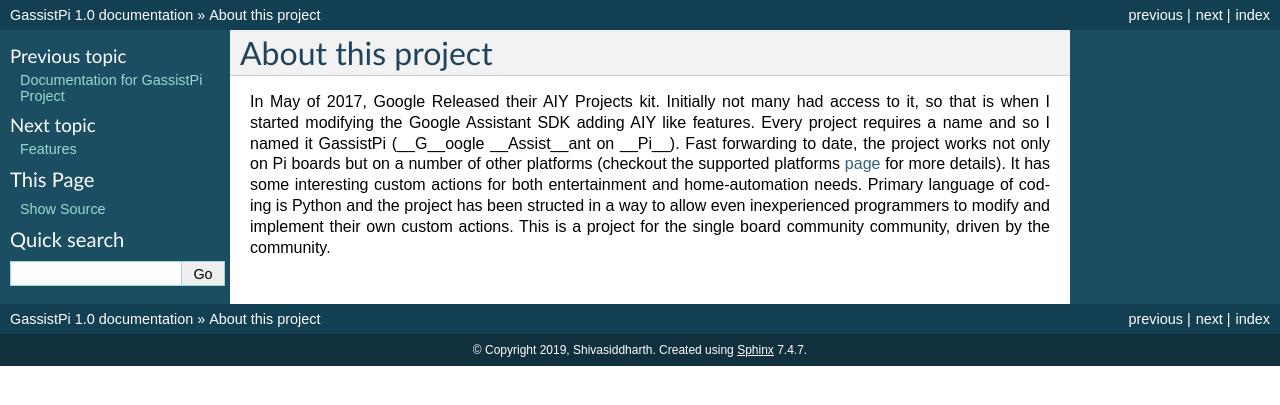
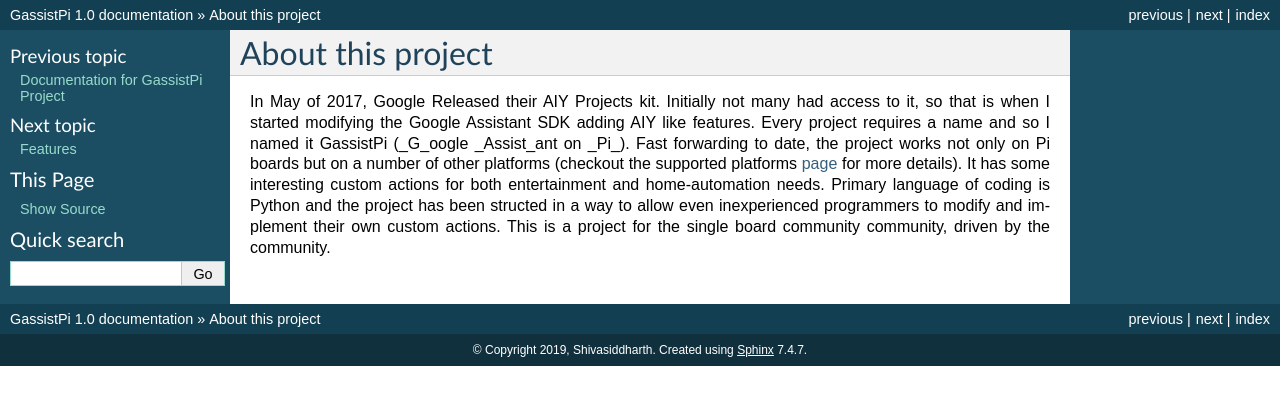
Before and after one commit to shivasiddharth/GassistPi-Documentation, a Sphinx documentation site: the page built from docs/about.rst, in a window 1280 px wide. Shown: the top 405 px of the page. Built offline with Sphinx 7.4.7, drawn with Linux system fonts in a browser that asks for light colours.

```diff
--- a/docs/about.rst
+++ b/docs/about.rst
@@ -2,6 +2,6 @@
 About this project
 ==================
 
-In May of 2017, Google Released their AIY Projects kit. Initially not many had access to it, so that is when I started modifying the Google Assistant SDK adding AIY like features. Every project requires a name and so I named it GassistPi (__G__oogle __Assist__ant on __Pi__). Fast forwarding to date, the project works not only on Pi boards but on a number of other platforms (checkout the supported platforms page_ for more details). It has some interesting custom actions for both entertainment and home-automation needs. Primary language of coding is Python and the project has been structed in a way to allow even inexperienced programmers to modify and implement their own custom actions. This is a project for the single board community community, driven by the community.
+In May of 2017, Google Released their AIY Projects kit. Initially not many had access to it, so that is when I started modifying the Google Assistant SDK adding AIY like features. Every project requires a name and so I named it GassistPi (_G_oogle _Assist_ant on _Pi_). Fast forwarding to date, the project works not only on Pi boards but on a number of other platforms (checkout the supported platforms page_ for more details). It has some interesting custom actions for both entertainment and home-automation needs. Primary language of coding is Python and the project has been structed in a way to allow even inexperienced programmers to modify and implement their own custom actions. This is a project for the single board community community, driven by the community.
 
 .. _page: https://gassistpi-documentation.readthedocs.io/en/latest/starting.html#supported-platforms
```
